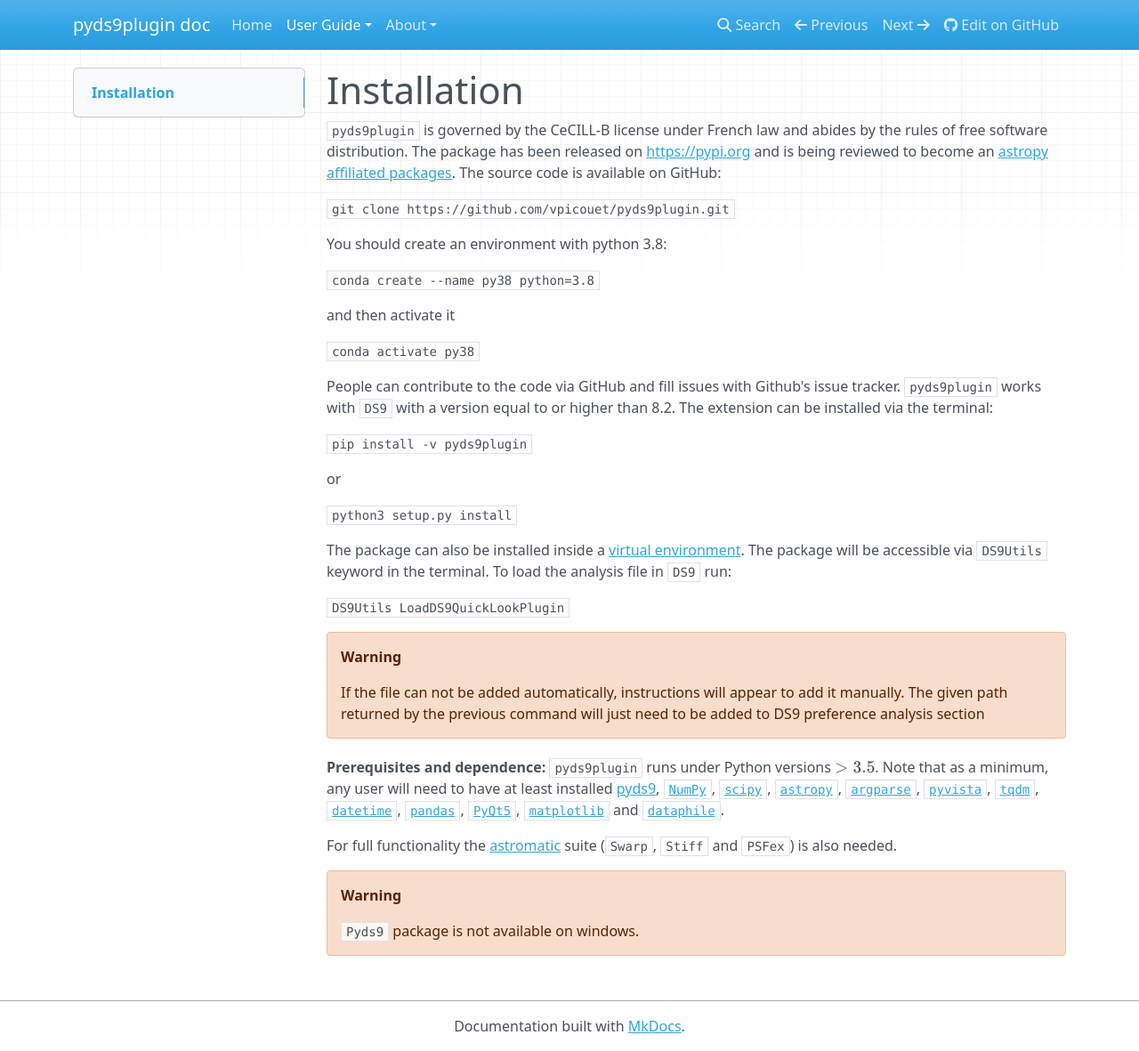
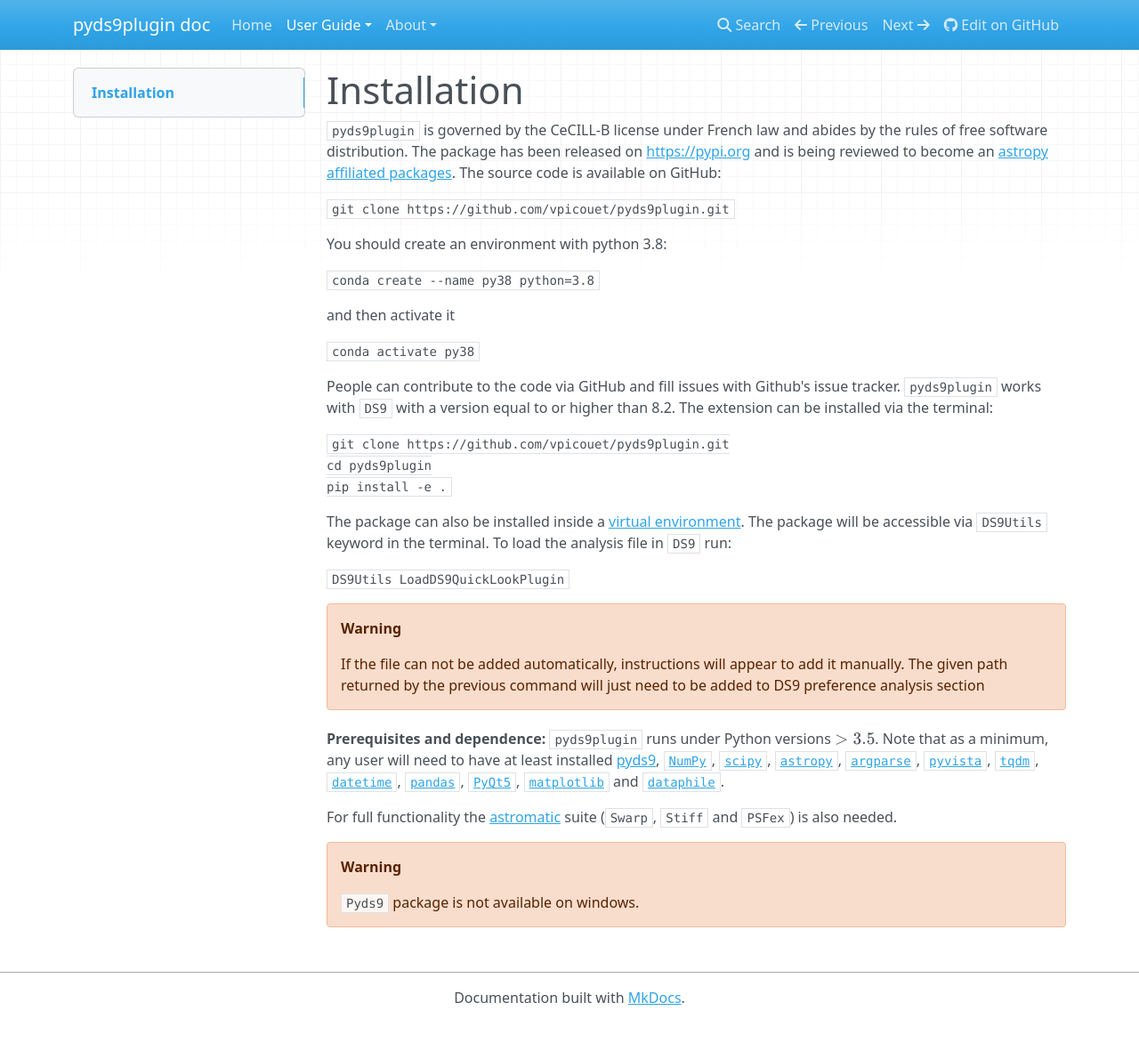
Before and after one commit to vpicouet/pyds9plugin-doc, an MkDocs documentation site: the page built from docs/install.md, in a window 1280 px wide and 1181 px high. Shown: the whole window at 89% size. Built offline with MkDocs 1.6.1, drawn with Linux system fonts in a browser that asks for light colours; nearby versions of some CDN libraries.

Commit message:
Update install.md

```diff
--- a/docs/install.md
+++ b/docs/install.md
@@ -24,11 +24,10 @@ Github's issue tracker. `pyds9plugin` works with `DS9` with a version
 equal to or higher than 8.2. The extension can be installed via the
 terminal:
 
-` pip install -v pyds9plugin `
+`git clone https://github.com/vpicouet/pyds9plugin.git
+cd pyds9plugin
+pip install -e . `
 
-or
-
-` python3 setup.py install`
 
 The package can also be installed inside a [virtual
 environment](https://conda.io/projects/conda/en/latest/user-guide/tasks/manage-environments.html).
```
